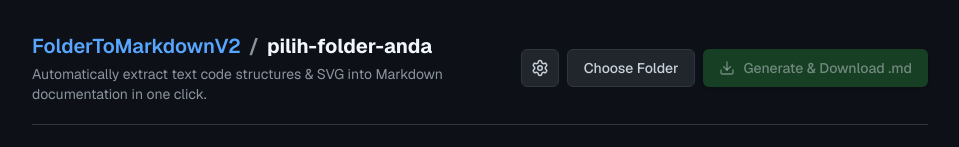
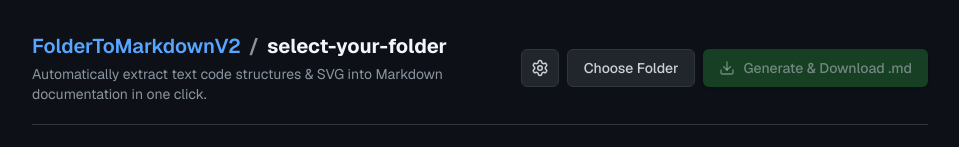
Before and after one commit to muhzinasrori/folder-to-markdown, a Next.js app: page / in a window 1280 px wide. Shown: the top 147 px of the page, without its empty margins (160-1119 px from the left). Built offline with nearby package versions, Linux system fonts and the light colour scheme.

Commit message:
repair language

```diff
--- a/app/page.tsx
+++ b/app/page.tsx
@@ -298,7 +298,8 @@ export default function GitHubFolderConverter() {
       mapDirText: "Memetakan struktur Folder...",
       bundleText: "Membaca baris kode, menyaring file biner, dan membundelnya ke dalam format Markdown...",
       downloadSuccess: "File Markdown berhasil dibuat dan di-download!",
-      errorNoFiles: "Tidak ada file valid yang bisa diproses."
+      errorNoFiles: "Tidak ada file valid yang bisa diproses.",
+      chooseFolderInfo: "pilih-folder-anda"
     },
     en: {
       title: "FolderToMarkdownV2",
@@ -328,7 +329,8 @@ export default function GitHubFolderConverter() {
       mapDirText: "Mapping folder structure...",
       bundleText: "Reading lines of code, filtering binary files, and bundling them into Markdown format...",
       downloadSuccess: "Markdown file successfully created and downloaded!",
-      errorNoFiles: "No valid files available to process."
+      errorNoFiles: "No valid files available to process.",
+      chooseFolderInfo: "select-your-folder"
     },
     es: { // Spanyol
       title: "FolderToMarkdownV2",
@@ -357,7 +359,8 @@ export default function GitHubFolderConverter() {
       mapDirText: "Mapeando estructura de carpetas...",
       bundleText: "Leyendo líneas de código, filtrando archivos binarios y empaquetando en formato Markdown...",
       downloadSuccess: "¡Archivo Markdown creado y descargado con éxito!",
-      errorNoFiles: "No hay archivos válidos disponibles para procesar."
+      errorNoFiles: "No hay archivos válidos disponibles para procesar.",
+      chooseFolderInfo: "selecciona-tu-carpeta"
     },
     fr: { // Prancis
       title: "FolderToMarkdownV2",
@@ -386,7 +389,8 @@ export default function GitHubFolderConverter() {
       mapDirText: "Cartographie de la structure du dossier...",
       bundleText: "Lecture des lignes de code, filtrage des fichiers binaires et regroupement au format Markdown...",
       downloadSuccess: "Fichier Markdown créé et téléchargé avec succès !",
-      errorNoFiles: "Aucun fichier valide disponible pour le traitement."
+      errorNoFiles: "Aucun fichier valide disponible pour le traitement.",
+      chooseFolderInfo: "pchoisissez-votre-dossier"
     },
     de: { // Jerman
       title: "FolderToMarkdownV2",
@@ -415,7 +419,8 @@ export default function GitHubFolderConverter() {
       mapDirText: "Ordnerstruktur wird abgebildet...",
       bundleText: "Codezeilen werden gelesen, Binärdateien gefiltert und im Markdown-Format gebündelt...",
       downloadSuccess: "Markdown-Datei erfolgreich erstellt und heruntergeladen!",
-      errorNoFiles: "Keine gültigen Dateien zur Verarbeitung verfügbar."
+      errorNoFiles: "Keine gültigen Dateien zur Verarbeitung verfügbar.",
+      chooseFolderInfo: "ordner-auswaehlen"
     },
     ja: { // Jepang
       title: "FolderToMarkdownV2",
@@ -444,7 +449,8 @@ export default function GitHubFolderConverter() {
       mapDirText: "フォルダ構造をマッピング中...",
       bundleText: "コード行を読み込み、バイナリファイルをフィルタリングし、Markdown形式にバンドル中...",
       downloadSuccess: "Markdownファイルが正常に作成され、ダウンロードされました！",
-      errorNoFiles: "処理可能な有効なファイルがありません。"
+      errorNoFiles: "処理可能な有効なファイルがありません。",
+      chooseFolderInfo: "フォルダを選択してください"
     },
     ko: { // Korea
       title: "FolderToMarkdownV2",
@@ -473,7 +479,8 @@ export default function GitHubFolderConverter() {
       mapDirText: "폴더 구조 매핑 중...",
       bundleText: "코드 줄을 읽고, 바이너리 파일을 필터링하며, Markdown 형식으로 번들링 중...",
       downloadSuccess: "Markdown 파일이 성공적으로 생성 및 다운로드되었습니다!",
-      errorNoFiles: "처리할 수 있는 유효한 파일이 없습니다."
+      errorNoFiles: "처리할 수 있는 유효한 파일이 없습니다.",
+      chooseFolderInfo: "폴더를-선택하세요"
     },
     zh: { // Mandarin / Cina
       title: "FolderToMarkdownV2",
@@ -502,7 +509,8 @@ export default function GitHubFolderConverter() {
       mapDirText: "正在映射文件夹结构...",
       bundleText: "正在读取代码行、过滤二进制文件并打包为 Markdown 格式...",
       downloadSuccess: "Markdown 文件已成功创建并下载！",
-      errorNoFiles: "没有可用于处理的有效文件。"
+      errorNoFiles: "没有可用于处理的有效文件。",
+      chooseFolderInfo: "选择您的文件夹"
     },
     ru: { // Rusia
       title: "FolderToMarkdownV2",
@@ -531,7 +539,8 @@ export default function GitHubFolderConverter() {
       mapDirText: "Сопоставление структуры папок...",
       bundleText: "Чтение строк кода, фильтрация бинарных файлов и объединение в формат Markdown...",
       downloadSuccess: "Файл Markdown успешно создан и скачан!",
-      errorNoFiles: "Нет доступных для обработки файлов."
+      errorNoFiles: "Нет доступных для обработки файлов.",
+      chooseFolderInfo: "выберите-вашу-папку"
     },
     ar: { // Arab
       title: "FolderToMarkdownV2",
@@ -560,7 +569,8 @@ export default function GitHubFolderConverter() {
       mapDirText: "جاري رسم بنية المجلد...",
       bundleText: "جاري قراءة سطور الأكواد، وتصفية الملفات الثنائية، وحزمها بصيغة Markdown...",
       downloadSuccess: "تم إنشاء ملف Markdown وتحميله بنجاح!",
-      errorNoFiles: "لا توجد ملفات صالحة متاحة للمعالجة."
+      errorNoFiles: "لا توجد ملفات صالحة متاحة للمعالجة.",
+      chooseFolderInfo: "اختر-المجلد-الخاص-ب some"
     },
     pt: { // Portugis
       title: "FolderToMarkdownV2",
@@ -589,7 +599,8 @@ export default function GitHubFolderConverter() {
       mapDirText: "Mapeando estrutura de pastas...",
       bundleText: "Lendo linhas de código, filtrando arquivos binários e agrupando em formato Markdown...",
       downloadSuccess: "Arquivo Markdown criado e baixado com sucesso!",
-      errorNoFiles: "Nenhum arquivo válido disponível para processamento."
+      errorNoFiles: "Nenhum arquivo válido disponível para processamento.",
+      chooseFolderInfo: "pselecione-sua-pasta"
     },
     it: { // Italia
       title: "FolderToMarkdownV2",
@@ -618,7 +629,8 @@ export default function GitHubFolderConverter() {
       mapDirText: "Mappatura della struttura delle cartelle...",
       bundleText: "Lettura delle linee di codice, filtraggio dei file binari e raggruppamento in formato Markdown...",
       downloadSuccess: "File Markdown creato e scaricato con successo!",
-      errorNoFiles: "Nessun file valido disponibile per l'elaborazione."
+      errorNoFiles: "Nessun file valido disponibile per l'elaborazione.",
+      chooseFolderInfo: "seleziona-la-tua-cartella"
     }
   }[language];
 
@@ -928,7 +940,7 @@ export default function GitHubFolderConverter() {
             <div className="flex items-center space-x-2 text-xl font-semibold text-[#f0f6fc]">
               <span className="text-[#58a6ff]">FolderToMarkdownV2</span>
               <span className="text-[#8b949e]">/</span>
-              <span className="text-[#f0f6fc] font-bold">{rootName || "pilih-folder-anda"}</span>
+              <span className="text-[#f0f6fc] font-bold">{rootName || t.chooseFolderInfo}</span>
             </div>
             <p className="text-sm text-[#8b949e] mt-1">
               {t.desc}
```
